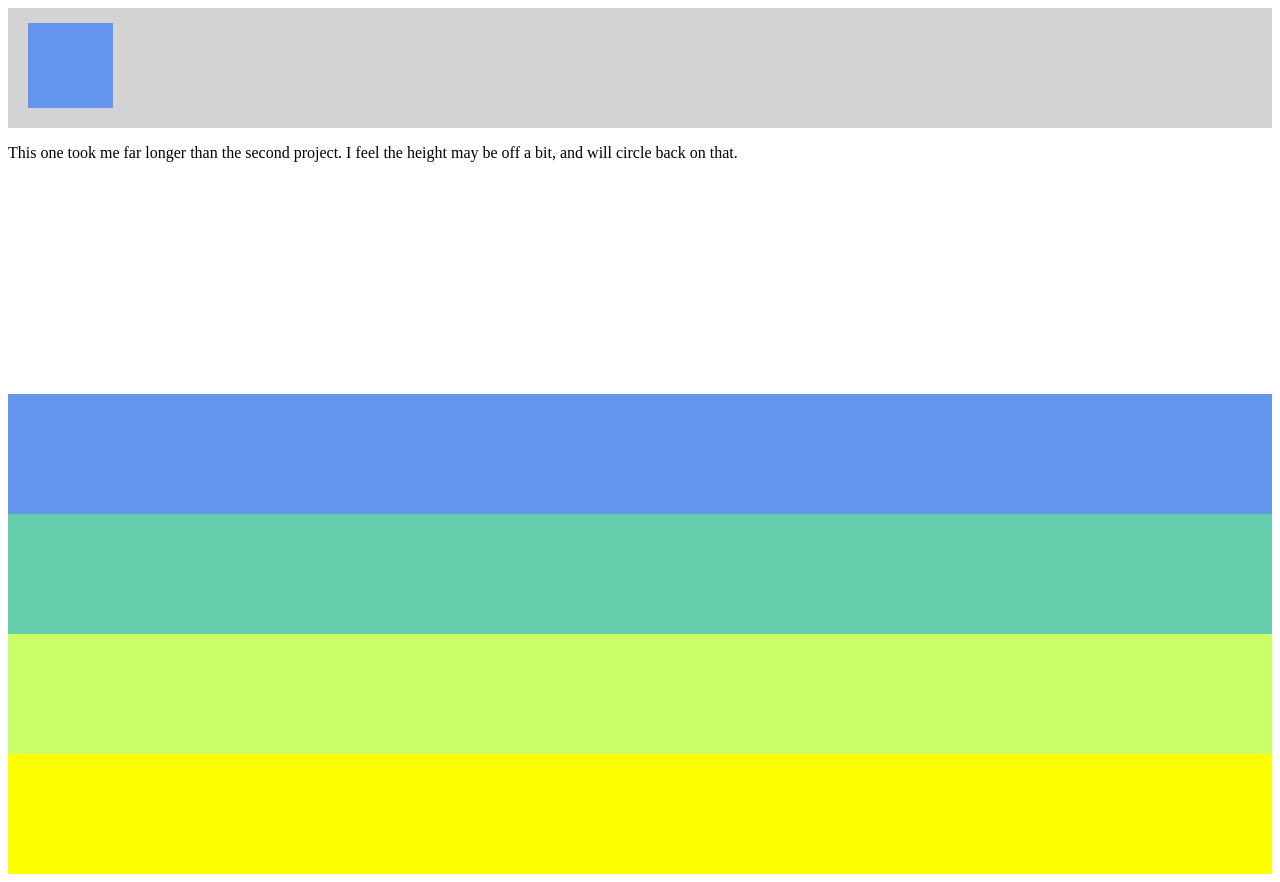
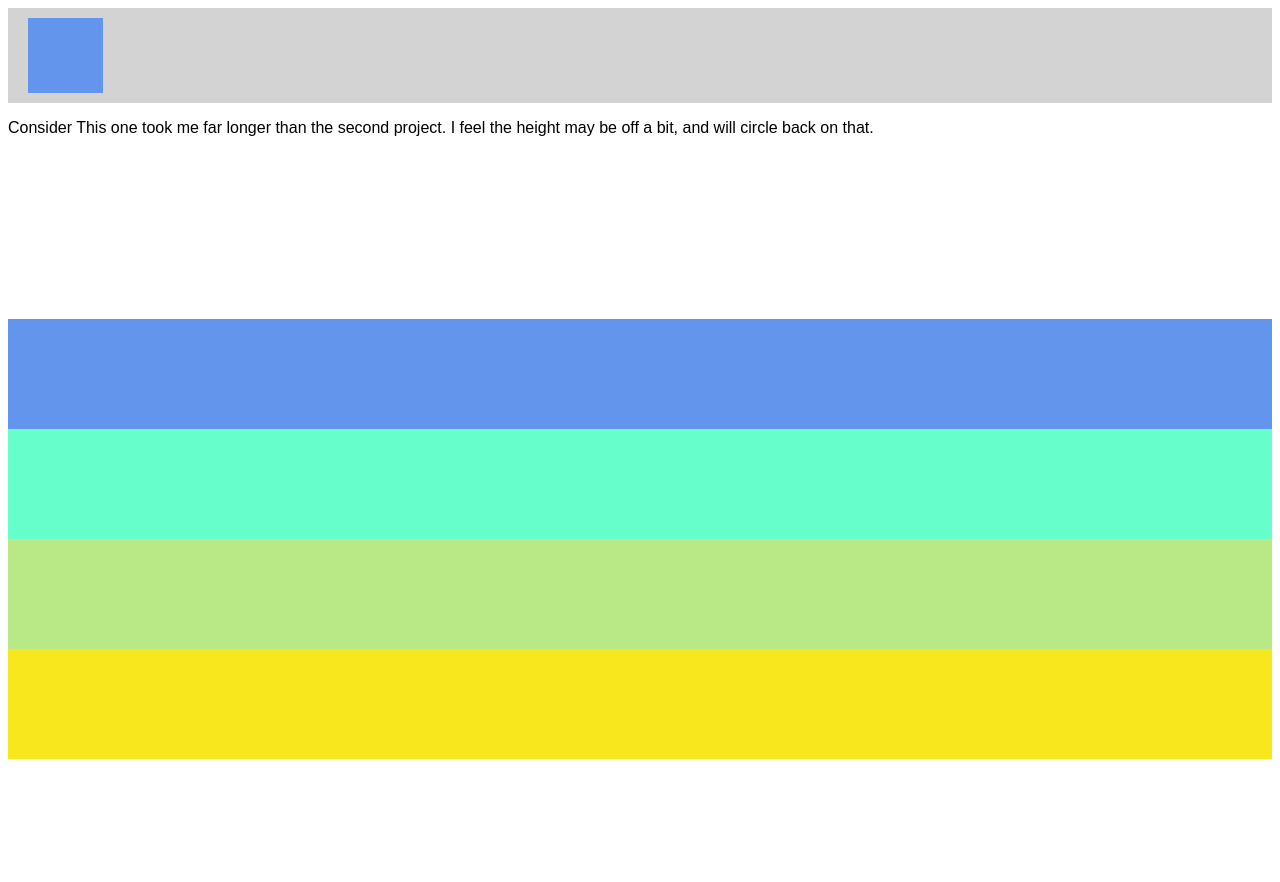
Before and after one commit to ericslc/html-practice, a plain HTML site: page third/index.html in a window 1280 px wide. After the commit the page ends 800 px from the top, so only its background shows below. Drawn offline with Linux system fonts and the light colour scheme.

Commit message:
html-layout

```diff
--- a/third/index.html
+++ b/third/index.html
@@ -6,11 +6,13 @@
   </head>
   <body>
       <div class="div1"><div class="smallbox"></div></div>
-      <div class="div2"><p>This one took me far longer than the second project.
+      <div class="div2"><p>Consider This one took me far longer than the second project.
         I feel the height may be off a bit, and will circle back on that.</p></div>
       <div class="div2nd"></div>
       <div class="div3"></div>
       <div class="div4"></div>
       <div class="div5"></div>
+
+
   </body>
   </html>
--- a/third/style.css
+++ b/third/style.css
@@ -7,40 +7,44 @@ html{
 
   .div1{
     background-color: lightgray;
-    height: 120px;
+    height: 95px;
     width: 100%;
     overflow: auto;
     }
 .smallbox{
   background-color: #6495ED;
-  height: 85px;
-  width: 85px;
-  margin: 15px 0 15px 20px;
+  height: 75px;
+  width: 75px;
+  margin: 10px 0 10px 20px;
 }
   .div2{
     background-color: #ffffff;
-    height: 250px;
+    height: 200px;
     width: 100%;
+  }
+  p{
+    font-family: Arial;
+    font-size: 16px;
   }
   .div2nd{
     background-color: #6495ed;
-    height:120px;
+    height:110px;
     width: 100%;
   }
 .div3{
-  background-color: #66cdaa;
-  height: 120px;
+  background-color: #66ffcc;
+  height: 110px;
   width: 100%;
 
 }
 .div4{
-  background-color: #cbff66;
-  height: 120px;
+  background-color: #b8e986;
+  height: 110px;
   width: 100%;
   }
 .div5{
-  background-color: #feff00;
-  height:120px;
+  background-color: #f8e71c;
+  height:110px;
   width: 100%;
 
 }
```
Also changed, not shown: third/third.png, 1 other file.
